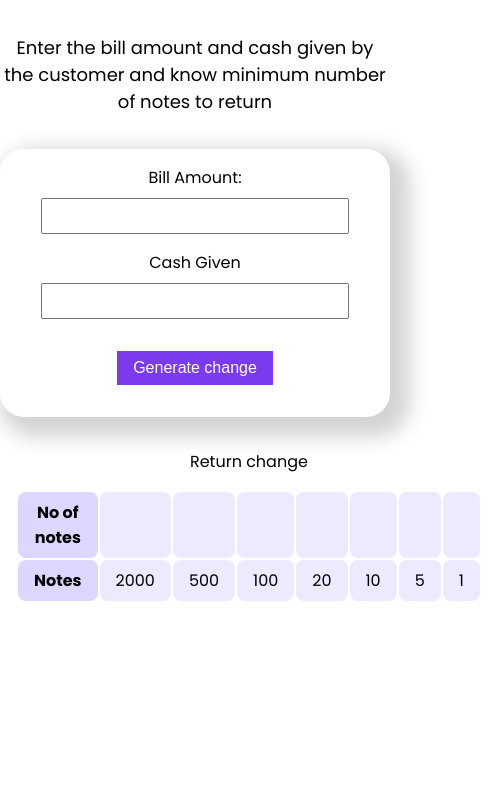
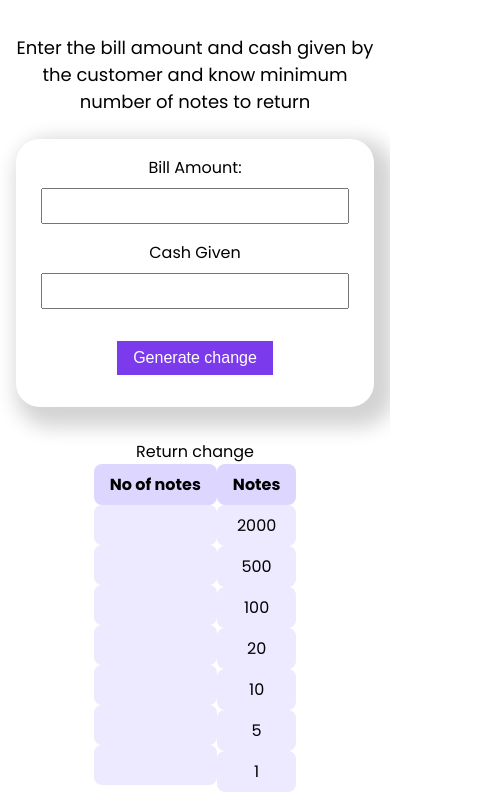
Before and after one commit to OMGATE23/cash-register, a plain HTML site: page index.html in a window 390 px wide. Shown: the part 115-923 px from the top of the page, 498 px wide, since content can reach past the window. Before the commit the page ends 844 px from the top, so only its background shows below. Drawn offline with Linux system fonts and the light colour scheme.

Commit message:
style: added responsivess

```diff
--- a/style.css
+++ b/style.css
@@ -47,6 +47,8 @@ header {
     font-size: 1.125rem;
     padding-top: 1rem;
     padding-bottom: 1rem;
+    margin-right: 1rem;
+    margin-left: 1rem;
 }
 
 .input-div {
@@ -56,6 +58,7 @@ header {
     box-shadow: 10px 10px 20px 10px lightgrey;
     margin-bottom: 2rem;
     border-radius: 1.5rem;
+
 }
 
 #bill-amount,
@@ -113,3 +116,33 @@ tr {
     border-top: 0;
     /* outline: 2px solid black; */
 }
+
+@media(max-width:650px){
+    .description {
+        margin: 0.5rem 1rem;
+    }
+
+    .input-div {
+        margin: 0.5rem 1rem;
+    }
+
+    table {
+        display: flex;
+        flex-direction: column;
+        align-items: center;
+        justify-content: center;
+      }
+    tbody {
+          display: flex;
+          flex-direction: row;
+      }
+    tr {
+          display: flex;
+          flex-direction: column;
+          align-items: stretch;
+      }
+
+    th, td {
+        min-height: 1.5rem;
+    }
+}
```
